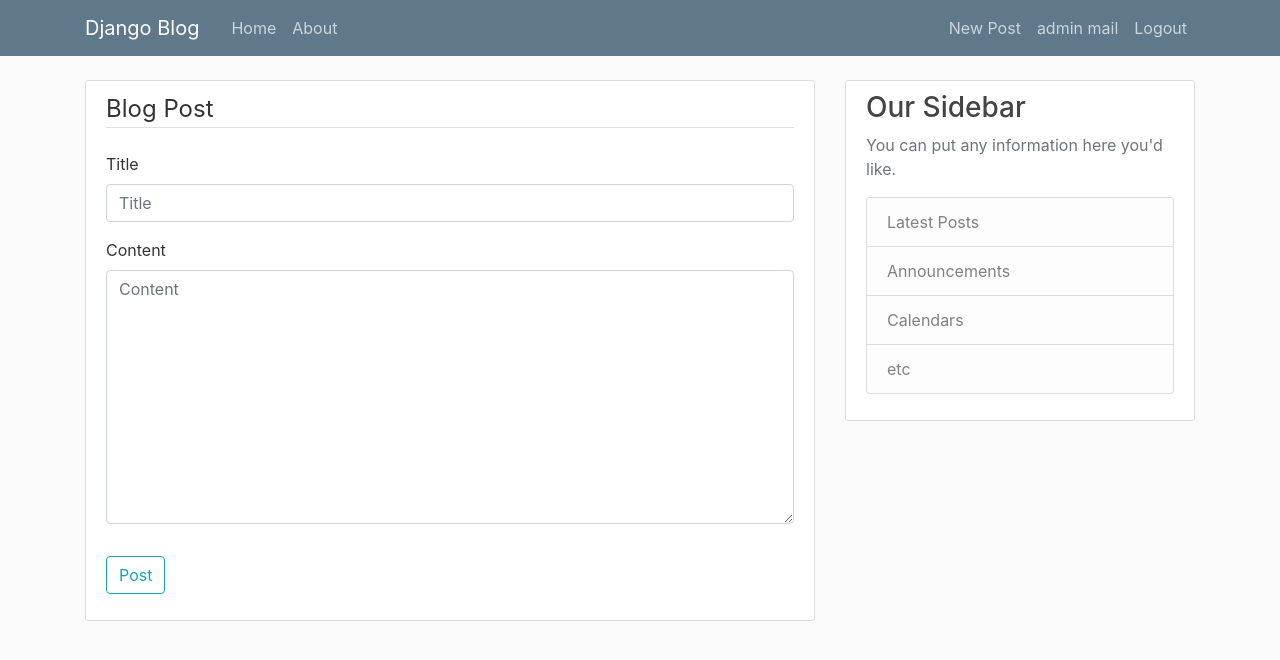
After one commit to GitBug98/Django-Blog, a Django app: page /post/create in a window 1280 px wide. The commit adds this page. Shown: the top 660 px of the page. Run offline with Django 4.2, Linux system fonts and the light colour scheme; a user stored in the database is signed in; some libraries are stand-ins or nearby versions.

Commit message:
create crud operations sys with CBV & set slug for urls

```diff
--- a/core/models.py
+++ b/core/models.py
@@ -1,13 +1,30 @@
 from django.db import models
 from django.contrib.auth.models import User
 from django.utils import timezone
+from django.urls import reverse
+import string
+import random
+from django.utils.text import slugify
+
+# for unique slug
+def rand_slug():
+    return ''.join(random.choice(string.ascii_letters + string.digits) for _ in range(6))
 
 class Post(models.Model):
     title = models.CharField(max_length=50)
     content = models.TextField()
     posted_date = models.DateTimeField(default=timezone.now)
     author = models.ForeignKey(User,on_delete=models.CASCADE)
+    slug = models.SlugField(max_length=50, null=True, blank=True,unique=True)
+
+    def save(self, *args, **kwargs):
+        if not self.slug:
+            self.slug = slugify(rand_slug() + "-" + self.title)
+        super(Post, self).save(*args, **kwargs)
 
 
     def __str__(self):
         return self.title
+
+    def get_absolute_url(self):
+        return reverse('post-detail', kwargs={"slug": self.slug})
--- /dev/null
+++ b/core/templates/core/post_form.html
@@ -0,0 +1,16 @@
+{% extends "base.html" %}
+{% load bootstrap4 %}
+{% block content %}
+    <div class="content-section">
+        <form method="POST">
+            {% csrf_token %}
+            <fieldset class="form-group">
+                <legend class="border-bottom mb-4">Blog Post</legend>
+                {% bootstrap_form form %}
+            </fieldset>
+            <div class="form-group">
+                <button class="btn btn-outline-info" type="submit">Post</button>
+            </div>
+        </form>
+    </div>
+{% endblock content %}
--- a/core/templates/core/home.html
+++ b/core/templates/core/post_list.html
@@ -2,12 +2,13 @@
 {% block content %}
     {% for post in posts %}
         <article class="media content-section">
+          <img class="rounded-circle article-img" src="{{ post.author.profile.img.url }}">
           <div class="media-body">
             <div class="article-metadata">
               <a class="mr-2" href="#">{{ post.author }}</a>
               <small class="text-muted">{{ post.posted_date|date:"d F,  Y" }}</small>
             </div>
-            <h2><a class="article-title" href="#">{{ post.title }}</a></h2>
+            <h2><a class="article-title" href="{{ post.get_absolute_url }}">{{ post.title }}</a></h2>
             <p class="article-content">{{ post.content }}</p>
           </div>
         </article>
--- a/core/urls.py
+++ b/core/urls.py
@@ -3,7 +3,12 @@ from . import views
 
 urlpatterns = [
 
-    path('', views.home, name='home'),
+    path('', views.PostListView.as_view(), name='home'),
+    path('post/<slug:slug>/', views.PostDetailView.as_view(), name='post-detail'),
+    path('post/<slug:slug>/update/', views.PostUpdateView.as_view(), name='post-update'),
+    path('post/create', views.PostCreateView.as_view(), name='post-create'),
+    path('post/<slug:slug>/delete/', views.PostDeleteView.as_view(), name='post-delete'),
+
     path('\about', views.about, name='about'),
 
 ]
--- a/core/views.py
+++ b/core/views.py
@@ -1,8 +1,11 @@
 from django.shortcuts import render
 from . models import Post
 from django.contrib.auth.decorators import login_required
-
-
+from django.views.generic.list import ListView
+from django.views.generic.detail import DetailView
+from django.views.generic.edit import UpdateView, DeleteView
+from django.views.generic import CreateView
+from django.contrib.auth.mixins import LoginRequiredMixin, UserPassesTestMixin
 
 @login_required
 def home(request):
@@ -11,6 +14,59 @@ def home(request):
 
     return render (request, 'core/home.html',context)
 
+class PostListView(ListView):
+    model = Post
+    template_name = 'post_list.html'
+    context_object_name = 'posts'
+    ordering = ['-posted_date']
+
+class PostDetailView(DetailView):
+    model = Post
+    template_name = 'core/post_detail.html'
+    slug_field = 'slug'
+    slug_url_kwarg = 'slug'
+
+class PostCreateView(LoginRequiredMixin, CreateView):
+    model = Post
+    slug_field = 'slug'
+    slug_url_kwarg = 'slug'
+    fields = ['title', 'content']
+
+    def form_valid(self, form):
+        form.instance.author = self.request.user
+        return super().form_valid(form)
+
+
+class PostUpdateView(LoginRequiredMixin, UserPassesTestMixin, UpdateView):
+    model = Post
+    slug_field = 'slug'
+    slug_url_kwarg = 'slug'
+    fields = ['title', 'content']
+
+    def form_valid(self, form):
+        form.instance.author = self.request.user
+        return super().form_valid(form)
+
+    def test_func(self):
+        post = self.get_object()
+        if self.request.user == post.author:
+            return True
+        return False
+
+
+class PostDeleteView(LoginRequiredMixin, UserPassesTestMixin, DeleteView):
+    model = Post
+    success_url = '/'
+    slug_field = 'slug'
+    slug_url_kwarg = 'slug'
+
+    def test_func(self):
+        post = self.get_object()
+        if self.request.user == post.author:
+            return True
+        return False
+
+
 def about(request):
 
     return render (request, 'core/about.html')
--- a/templates/base.html
+++ b/templates/base.html
@@ -34,6 +34,7 @@
             <!-- Navbar Right Side -->
             <div class="navbar-nav">
               {% if user.is_authenticated %}
+                <a class="nav-item nav-link" href="{% url 'post-create' %}">New Post</a>
                 <a class="nav-item nav-link" href="{% url 'profile' %}">{{ user.first_name }} {{ user.last_name }}</a>
                 <a class="nav-item nav-link" href="{% url 'logout' %}">Logout</a>
               {% else %}
```
Also changed, not shown: core/templates/core/post_confirm_delete.html (added, +16 -0 lines), core/templates/core/post_detail.html (added, +20 -0 lines), core/migrations/0002_post_slug.py (added), db.sqlite3.
